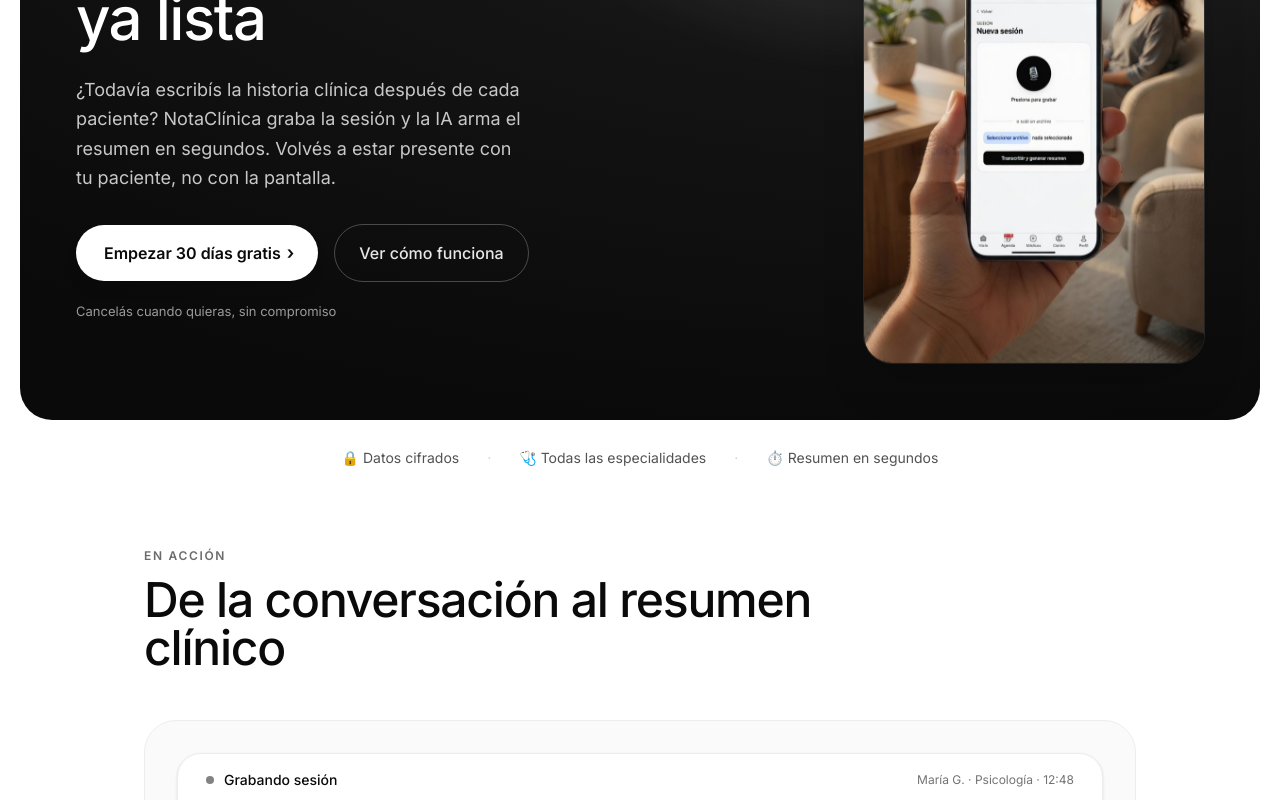
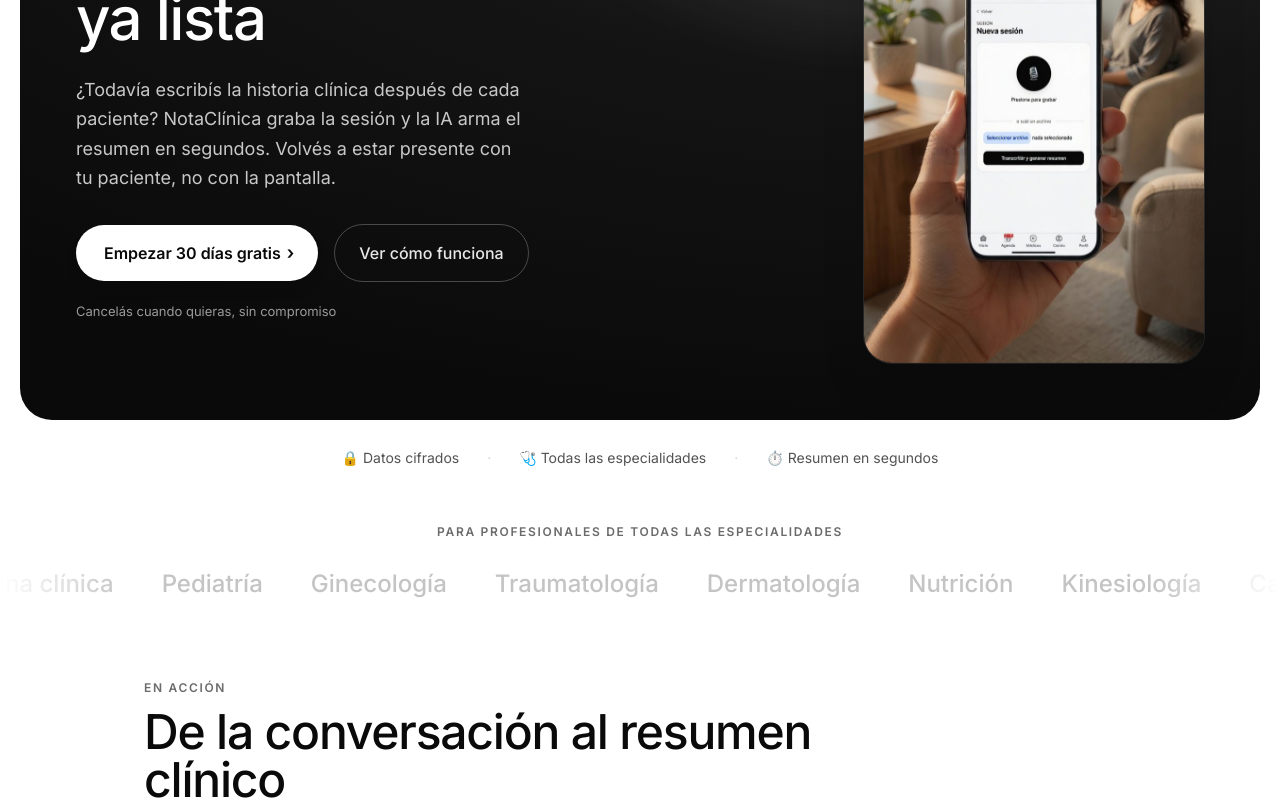
Before and after one commit to contacto404/notaclinica, a Next.js app: page /promo in a window 1280 px wide. Shown: the part 364-1164 px from the top of the page. Built offline with nearby package versions, Linux system fonts and the light colour scheme.

Commit message:
promo: marquee de especialidades + stats alineados + email de contacto

```diff
--- a/app/globals.css
+++ b/app/globals.css
@@ -28,6 +28,11 @@ html.native [data-show-in-app] { display: revert !important; }
 .promo-glow { animation: promoGlow 9s ease-in-out infinite; }
 .promo-kenburns { animation: promoZoom 1.8s cubic-bezier(.16,1,.3,1) forwards; }
 
+/* Marquee (scroll horizontal infinito) — la lista va duplicada x2 para loop sin corte */
+@keyframes promoMarquee { from { transform: translateX(0); } to { transform: translateX(-50%); } }
+.promo-marquee { display: flex; width: max-content; animation: promoMarquee 38s linear infinite; }
+.promo-marquee:hover { animation-play-state: paused; }
+
 /* Reveal al hacer scroll con blur-rise. Solo aplica con html.reveal-on (lo agrega
    el JS), así sin JS o con reduce-motion el contenido se ve siempre. */
 html.reveal-on [data-reveal] {
@@ -40,7 +45,7 @@ html.reveal-on [data-reveal] {
 html.reveal-on [data-reveal].is-visible { opacity: 1; transform: none; filter: blur(0); }
 
 @media (prefers-reduced-motion: reduce) {
-  .promo-float, .promo-glow, .promo-kenburns { animation: none; }
+  .promo-float, .promo-glow, .promo-kenburns, .promo-marquee { animation: none; }
 }
 html.native { --safe-top: max(env(safe-area-inset-top), 44px); }
 
--- a/app/promo/page.tsx
+++ b/app/promo/page.tsx
@@ -59,6 +59,13 @@ const STATS = [
   { value: '<30 s', label: 'para el resumen clínico' },
   { value: '+15 min', label: 'ahorrados por paciente' },
   { value: '100%', label: 'bajo tu revisión y edición' },
+]
+
+// Marquee de especialidades (placeholder hasta tener logos de clientes reales)
+const ESPECIALIDADES_MARQUEE = [
+  'Psicología', 'Psiquiatría', 'Medicina clínica', 'Pediatría', 'Ginecología',
+  'Traumatología', 'Dermatología', 'Nutrición', 'Kinesiología', 'Cardiología',
+  'Neurología', 'Fonoaudiología',
 ]
 
 // Reemplazá por testimonios REALES de profesionales (con nombre, especialidad y, si querés, foto).
@@ -191,6 +198,24 @@ export default function PromoPage() {
           <span>🩺 Todas las especialidades</span>
           <span className="text-[#D4D4D4]">·</span>
           <span>⏱️ Resumen en segundos</span>
+        </div>
+      </section>
+
+      {/* Marquee de especialidades (cambiar por logos de clientes cuando los haya) */}
+      <section className="pt-14 overflow-hidden">
+        <p className="text-center text-xs font-semibold uppercase tracking-[0.14em] text-[#6B6B6B] mb-7">Para profesionales de todas las especialidades</p>
+        <div
+          className="relative"
+          style={{
+            WebkitMaskImage: 'linear-gradient(90deg, transparent, #000 10%, #000 90%, transparent)',
+            maskImage: 'linear-gradient(90deg, transparent, #000 10%, #000 90%, transparent)',
+          }}
+        >
+          <div className="promo-marquee">
+            {[...ESPECIALIDADES_MARQUEE, ...ESPECIALIDADES_MARQUEE].map((e, i) => (
+              <span key={i} className="text-lg sm:text-2xl font-medium text-[#C4C4C4] mr-12 whitespace-nowrap">{e}</span>
+            ))}
+          </div>
         </div>
       </section>
 
```
